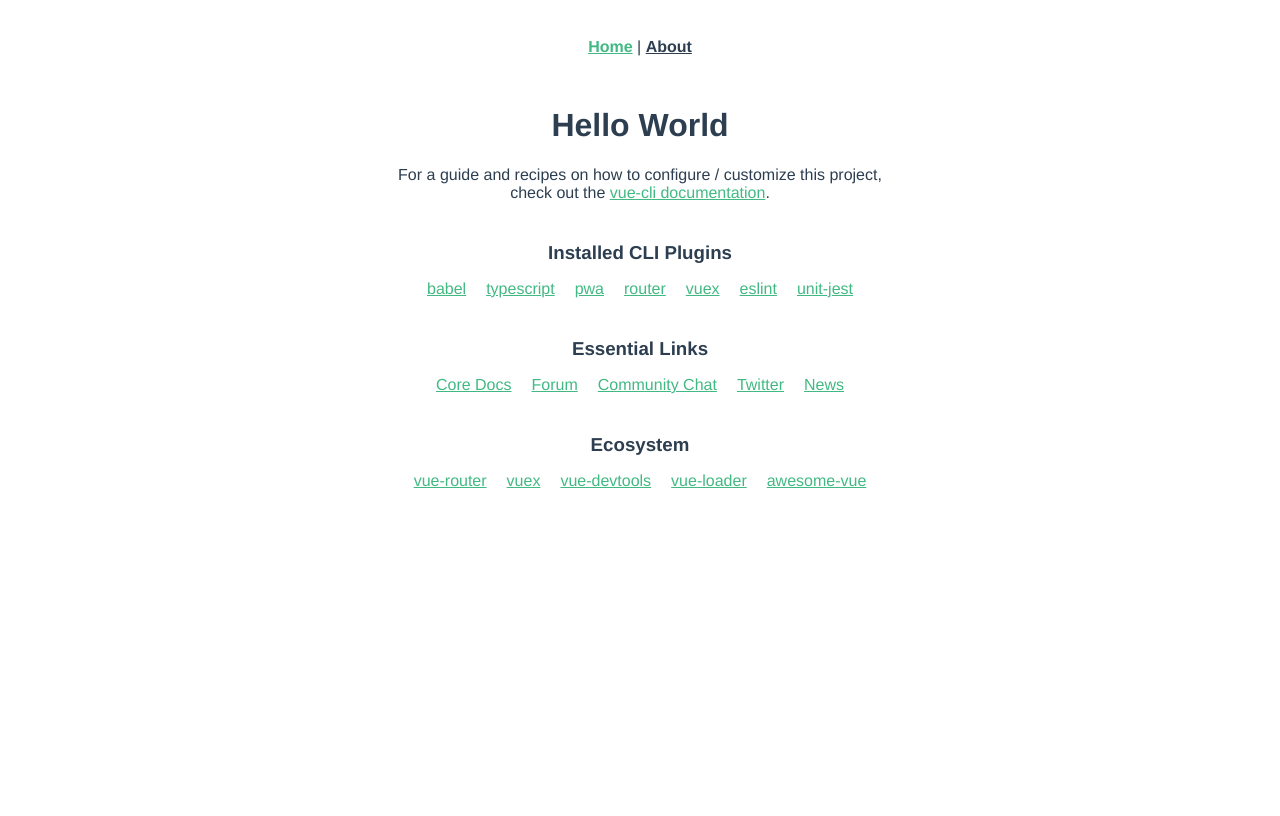
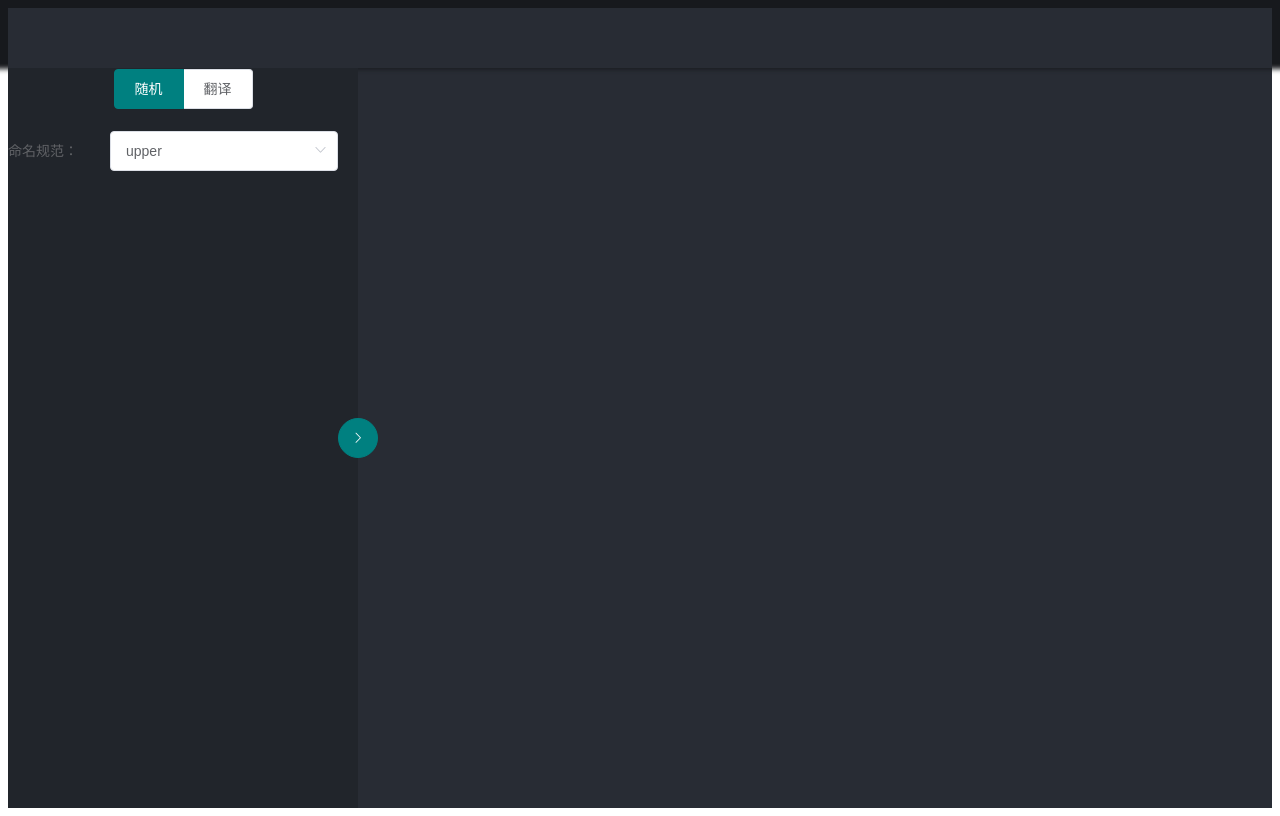
Before and after one commit to qwerty9307111/name-your-project, a Vue app: page / in a window 1280 px wide. Built offline with nearby package versions, Linux system fonts and the light colour scheme.

Commit message:
feat: generate random nicknames

```diff
--- a/package.json
+++ b/package.json
@@ -34,6 +34,7 @@
   "dependencies": {
     "core-js": "^3.6.5",
     "element-ui": "^2.13.2",
+    "f2e-style": "0.0.1",
     "f2e-tools": "0.0.3",
     "register-service-worker": "^1.7.1",
     "vue": "^2.6.11",
--- a/src/App.vue
+++ b/src/App.vue
@@ -1,10 +1,7 @@
 <template>
   <div id="app">
-    <div id="nav">
-      <router-link to="/">Home</router-link> |
-      <router-link to="/about">About</router-link>
-    </div>
-    <router-view/>
+    <nav class="nav"></nav>
+    <router-view class="router-view"/>
   </div>
 </template>
 <script>
@@ -16,24 +13,21 @@ export default {
 }
 </script>
 <style lang="scss">
+$nav_height: 60px;
 #app {
-  font-family: Avenir, Helvetica, Arial, sans-serif;
+  font-family: 'Helvetica Neue', Helvetica, 'PingFang SC', 'Hiragino Sans GB', 'Microsoft YaHei', '微软雅黑', Arial, sans-serif;
   -webkit-font-smoothing: antialiased;
   -moz-osx-font-smoothing: grayscale;
   text-align: center;
   color: #2c3e50;
-}
-
-#nav {
-  padding: 30px;
-
-  a {
-    font-weight: bold;
-    color: #2c3e50;
-
-    &.router-link-exact-active {
-      color: #42b983;
-    }
+  .nav {
+    position: relative;
+    height: $nav_height;
+    background-color: #282c34;
+    box-shadow: -3px -17px 5px 18px #17191d;
   }
 }
+.router-view {
+  height: calc(100vh - #{$nav_height});
+}
 </style>
--- a/src/main.ts
+++ b/src/main.ts
@@ -2,7 +2,9 @@ import Vue from 'vue'
 import App from './App.vue'
 import './registerServiceWorker'
 import router from './router'
-import 'element-ui/lib/theme-chalk/index.css'
+// import 'element-ui/lib/theme-chalk/index.css'
+import './styles/element-variables.scss'
+import 'f2e-style'
 import ElementUi from 'element-ui'
 
 Vue.config.productionTip = false
--- /dev/null
+++ b/src/script/cases.js
@@ -0,0 +1 @@
+export default ['upper', 'lower', 'camel']
--- /dev/null
+++ b/src/script/changeCase.js
@@ -0,0 +1,36 @@
+import cases from './cases'
+// testAah
+const fns = {
+  toUpperCase (data) {
+    if (Array.isArray(data)) return data.join('').toUpperCase()
+    return data.toUpperCase()
+  },
+  toLowerCase (data) {
+    if (Array.isArray(data)) return data.join('').toLowerCase()
+    return data.toLowerCase()
+  },
+  toCamelCase (data) {
+    if (Array.isArray(data)) {
+      let res = ''
+      data.forEach((str, idx) => {
+        if (idx) {
+          res += str.replace(str[0], str[0].toUpperCase())
+        } else {
+          res += str
+        }
+      })
+      return res
+    }
+    return data
+  }
+}
+
+export default (data, type) => {
+  const mapArray = []
+  cases.forEach(i => {
+    mapArray.push([i, fns[`to${i.replace(i[0], i[0].toUpperCase())}Case`]])
+  })
+  const methods = new Map(mapArray)
+  const fn = methods.get(type)
+  return fn && fn(data)
+}
--- /dev/null
+++ b/src/script/getRandomName.js
@@ -0,0 +1,11 @@
+const FIRST_NAME = ['brave', 'witty', 'ingenious', 'smart']
+const LAST_NAME = ['seaweed', 'dolphin', 'seals']
+
+const getRandomItemFromArray = arr => arr[Math.floor((Math.random() * arr.length))]
+
+export default () => {
+  if (Math.random() > 0.5) {
+    return getRandomItemFromArray(LAST_NAME)
+  }
+  return [getRandomItemFromArray(FIRST_NAME), getRandomItemFromArray(LAST_NAME)]
+}
--- /dev/null
+++ b/src/styles/element-variables.scss
@@ -0,0 +1,7 @@
+/* 改变主题色变量 */
+$--color-primary: teal;
+
+/* 改变 icon 字体路径变量，必需 */
+$--font-path: '~element-ui/lib/theme-chalk/fonts';
+
+@import "~element-ui/packages/theme-chalk/src/index";
--- a/src/views/Home.vue
+++ b/src/views/Home.vue
@@ -1,16 +1,98 @@
 <template>
   <div class="home">
-    <HelloWorld :msg="'Hello World'"></HelloWorld>
+    <!-- <HelloWorld :msg="'Hello World'"></HelloWorld> -->
+    <div class="side-bar">
+      <el-button @click="getRandomName" class="submit" type="primary" circle icon="el-icon-arrow-right"></el-button>
+      <el-form>
+        <el-form-item>
+          <el-radio-group class="mt-20" v-model="type">
+            <el-radio-button v-for="type in types" :label="type" :key="type"></el-radio-button>
+          </el-radio-group>
+        </el-form-item>
+        <el-form-item label="命名规范：">
+          <el-select @change="showResult" v-model="nomenclature" placeholder="请选择">
+            <el-option
+              v-for="item in nomenclatureOptions"
+              :key="item.value"
+              :label="item.label"
+              :value="item.value">
+            </el-option>
+          </el-select>
+        </el-form-item>
+      </el-form>
+    </div>
+    <div class="content">{{result}}</div>
   </div>
 </template>
 
 <script>
 // @ is an alias to /src
-import HelloWorld from '@/components/HelloWorld.vue'
+// import HelloWorld from '@/components/HelloWorld.vue'
+import getRandomName from '@/script/getRandomName'
+import changeCase from '@/script/changeCase'
+import cases from '@/script/cases'
+
 export default {
   name: 'Home',
   components: {
-    HelloWorld
+    // HelloWorld
+  },
+  data () {
+    return {
+      type: '随机',
+      types: ['随机', '翻译'],
+      nomenclature: '',
+      nomenclatureOptions: [],
+      result: '',
+      randomName: ''
+    }
+  },
+  created () {
+    this.nomenclatureOptions = []
+    this.nomenclature = cases[0]
+    cases.forEach(item => {
+      this.nomenclatureOptions.push({
+        label: item,
+        value: item
+      })
+    })
+  },
+  methods: {
+    getRandomName () {
+      this.randomName = getRandomName()
+      this.showResult()
+    },
+    showResult () {
+      this.result = changeCase(this.randomName, this.nomenclature)
+    }
   }
 }
 </script>
+<style lang="scss" scoped>
+.home {
+  display: flex;
+  justify-content: flex-start;
+}
+.side-bar {
+  position: relative;
+  max-width: 350px;
+  flex: 1;
+  background-color: #21252b;
+  .submit {
+    position: absolute;
+    top: 50%;
+    right: 0;
+    transform: translate(50%, -50%);
+  }
+}
+.content {
+  display: flex;
+  flex-direction: row;
+  justify-content: center;
+  align-items: center;
+  flex: 2;
+  background-color: #282c34;
+  font-size: 50px;
+  color: white;
+}
+</style>
```
Also changed, not shown: 1 other file (tests, documents, lock files or other folders).
